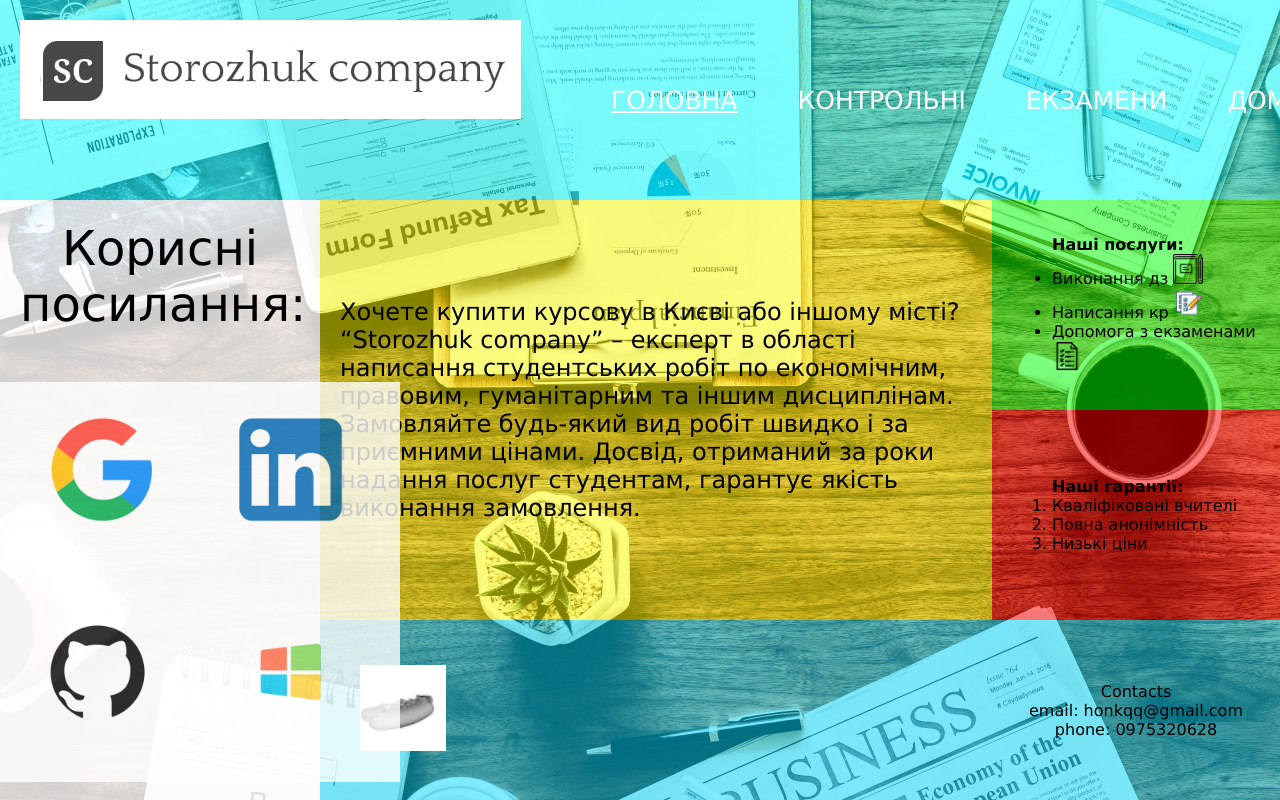
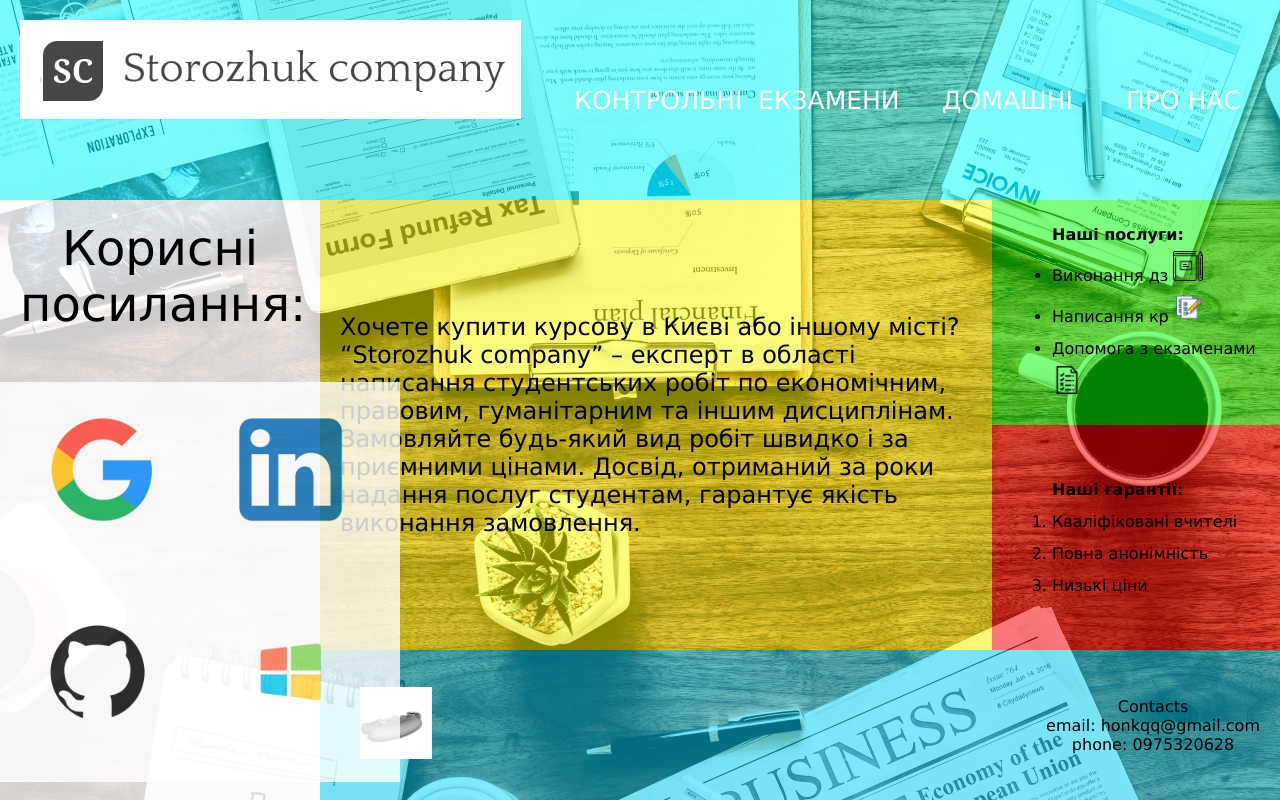
Before and after one commit to ionmax/OKR-LABs, a plain HTML site: page Lab2GRID/index.html in a window 1280 px wide. Drawn offline with Linux system fonts and the light colour scheme.

Commit message:
add grid version

```diff
--- a/Lab2GRID/index.html
+++ b/Lab2GRID/index.html
@@ -11,11 +11,11 @@
 <body>
     <div class="body-container">
 
-        <header class="flex-container">
+        <header class="grid-container">
             <div id="logo-container">
                 <img id="logo" src="img/logo.jpg" alt="logo">
             </div>
-            <div class="menu flex-container">
+            <div class="menu grid-container">
                 <ul class="nav">
                     <li><a href="index.html" id="underline">Головна</a></li>
                     <li><a href="Control.html">Контрольні</a></li>
@@ -25,6 +25,8 @@
                 </ul>
             </div>
         </header>
+
+        <bottom-body class="grid-container">
 
             <aside>
                 <p class="huge-text">Корисні посилання:</p>
@@ -38,11 +40,10 @@
                     </map></p>
             </aside>
 
-        <main>
-
+            <main class="grid-container">
                 <div id="topmain">
 
-                <article class="flex-container">
+                    <article class="grid-container">
                         <div id="content">
                             <p>
                                 Хочете купити курсову в Києві або іншому місті?
@@ -56,8 +57,8 @@
                         </div>
                     </article>
 
-                <div class="rightdiv">
-                    <div id="firstdiv" class="flex-container">
+                    <div>
+                        <div id="firstdiv" class="grid-container">
                             <ul>
                                 <b>Наші послуги:</b>
                                 <li>Виконання дз <img src="img/iconfinder_book-write_1291735.png" class="small-image"> </li>
@@ -66,7 +67,7 @@
                             </ul>
                         </div>
 
-                    <div id="seconddiv" class="flex-container">
+                        <div id="seconddiv" class="grid-container">
                             <ol>
                                 <b>Наші гарантії:</b>
                                 <li>Кваліфіковані вчителі</li>
@@ -78,11 +79,12 @@
 
                 </div>
 
-            <footer class="flex-container">
+                <footer class="grid-container">
                     <div class="footer-image">
                         <img src="img/hotdog.gif" alt="hotdog" id="hotdog">
                     </div>
                     <div class="contacts">
+                        <div class="info">
                             <p>
                                 Contacts
                             </p>
@@ -93,9 +95,11 @@
                                 phone: 0975320628
                             </p>
                         </div>
+                    </div>
                 </footer>
 
             </main>
+        </bottom-body>
 
     </div>
 </body>
--- a/Lab2GRID/styles.css
+++ b/Lab2GRID/styles.css
@@ -1,15 +1,14 @@
 .body-container{
     background-image: url(img/back.jpg);
-
-    display: flex;
-    flex-wrap: wrap;
+    display: grid;
+    grid-template-rows: 25% 75%;
     height: 100vh;
     width: 100%;
     margin: 0px;
 }
 
-.flex-container{
-    display: flex;
+.grid-container{
+    display: grid;
 }
 
 *{
@@ -20,26 +19,24 @@
 
 header{
     background-color: rgba(0, 255, 255, 0.5);
-    width: 100%;
-    height: 25%;
+    grid-template-columns: 25% 75%;
+}
+
+bottom-body{
+    grid-template-columns: 25% 75%;
 }
 
 main{
-    width: 75%;
-    height: 75%;
+    grid-template-rows: 75% 25%;
 }
 
 aside{
     background-color:rgba(255, 255, 255, 0.8);
-    height: 75%;
-    width: 25%;
     text-align: center;
 }
 
 article{
     background-color: rgba(255, 255, 0, 0.5);
-    width: 70%;
-    height: 100%;
 }
 
 #content{
@@ -48,30 +45,25 @@ article{
 
 footer{
     background-color: rgba(0, 217, 255, 0.5);
-    width: 100%;
-    height: 30%;
     justify-content: space-between;
+    grid-template-columns: 25% 75%;
 }
 
 #topmain{
-    display: flex;
-    width: 100%;
-    height: 70%;
-}
-
-.rightdiv{
-    width: 30%;
-    height: 100%;
+    display: grid;
+    grid-template-columns: 70% 30%;
 }
 
 #firstdiv{
     background-color:rgba(0, 255, 0, 0.5);
     height: 50%;
+    line-height: 2rem;
 }
 
 #seconddiv{
     background-color: rgba(255, 0, 0, 0.5);
     height: 50%;
+    line-height: 2rem;
 }
 
 #logo{
@@ -107,14 +99,14 @@ ol, ul{
 }
 
 .menu{
-    width: 150%;
     position: relative;
     overflow: hidden;
     margin: 0 auto;
 }
 
 .nav{
-    display: flex;
+    display: grid;
+    grid-template-columns: 20% 20% 20% 20% 20%;
     justify-content: center;
     align-items: center;
     margin: auto;
@@ -128,6 +120,7 @@ ol, ul{
     font-family: sans-serif;
     text-transform: uppercase;
     transition: .5s;
+    text-align: left;
 }
 
 
@@ -139,7 +132,7 @@ ol, ul{
 }
 
 .nav:hover li a:hover {
-    font-size: 29px;
+    font-size: 28px;
     background-color: #ede739;
 }
 
@@ -165,11 +158,14 @@ ol, ul{
 }
 
 #hotdog{
-    width: 30%;
+    width: 100%;
 }
 
 .contacts{
-    width: 30%;
     text-align: center;
-    margin: auto 0px;
+    margin: auto 20px;
 }
+
+.info{
+    float: right;
+}
```
Also changed, not shown: Lab2GRID/AboutUs.html (+3 -1 lines), Lab2GRID/Control.html (+3 -1 lines), Lab2GRID/Exam.html (+3 -1 lines), Lab2GRID/Homework.html (+3 -1 lines). Lines whose indentation alone changed are shown as unchanged.
